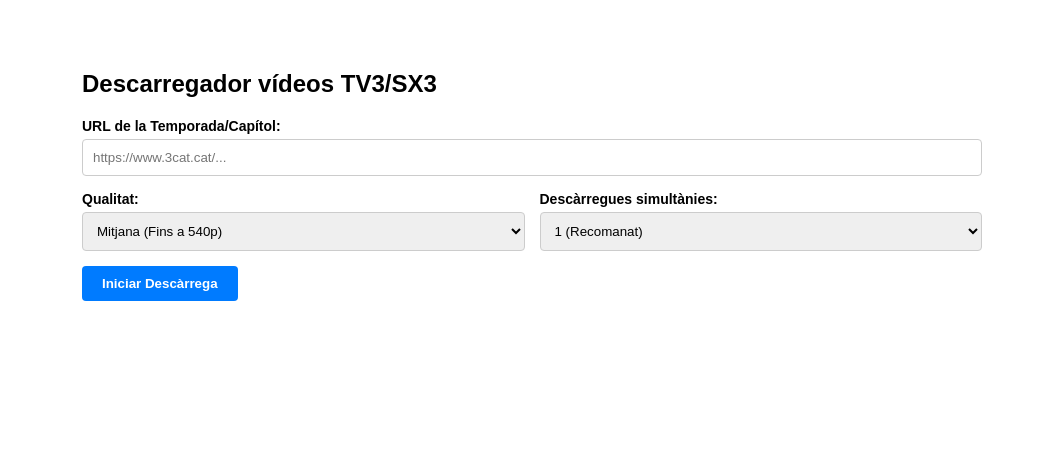
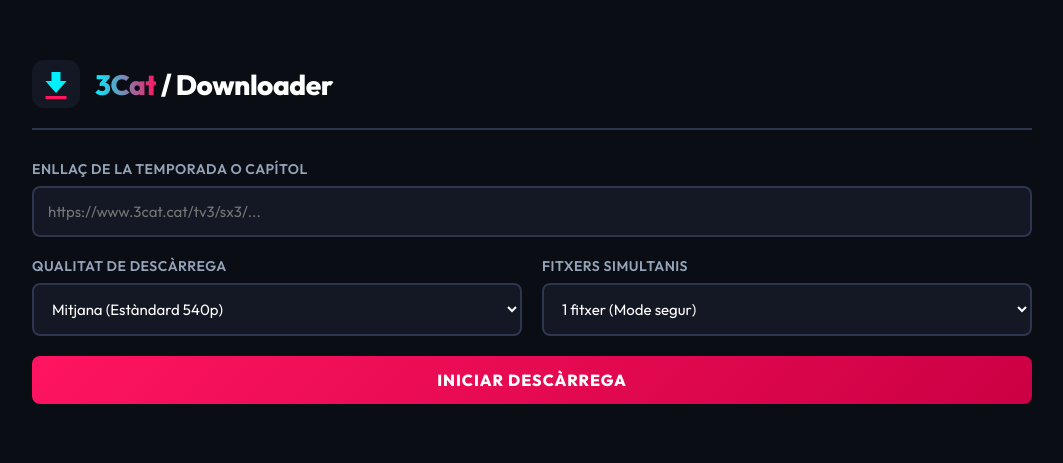
Before and after one commit to Abv1206/tv3-downloader, a Flask app: page / in a window 1280 px wide. Shown: the top 463 px of the page, without its empty margins (108-1171 px from the left). Run offline with Flask 3, Linux system fonts and the light colour scheme; data that the repository does not hold is empty; parts of the project's set-up code (start-up, migrations or seed data) failed here and were passed over; some libraries are stand-ins or nearby versions.

Commit message:
fix: Revamp UI and improve styling for download form and task management

```diff
--- a/templates/index.html
+++ b/templates/index.html
@@ -2,68 +2,155 @@
 <html lang="ca">
 <head>
     <meta charset="UTF-8">
-    <title>Descarregador TV3/SX3</title>
+    <title>3Cat | Descàrregues</title>
+    <!-- Importamos la fuente corporativa geométrica -->
+    <link href="https://fonts.googleapis.com/css2?family=Outfit:wght@400;600;800&display=swap" rel="stylesheet">
     <style>
-        body { font-family: Arial, sans-serif; max-width: 900px; margin: 30px auto; padding: 20px; }
-        .form-row { display: flex; gap: 15px; margin-bottom: 15px; }
+        :root {
+            --bg-base: #0a0d14;
+            --bg-surface: #141824;
+            --bg-elevated: #1e2436;
+            --text-main: #ffffff;
+            --text-muted: #94a3b8;
+            --sx3-cyan: #00f0ff;
+            --sx3-pink: #ff1461;
+            --sx3-yellow: #ffdb00;
+            --success: #10b981;
+            --danger: #ef4444;
+            --border-subtle: #2e364f;
+        }
+
+        body {
+            font-family: 'Outfit', sans-serif;
+            background-color: var(--bg-base);
+            color: var(--text-main);
+            max-width: 1000px;
+            margin: 40px auto;
+            padding: 20px;
+        }
+
+        /* Cabecera y Logotipo */
+        .header-container {
+            display: flex;
+            align-items: center;
+            gap: 15px;
+            margin-bottom: 30px;
+            padding-bottom: 20px;
+            border-bottom: 2px solid var(--border-subtle);
+        }
+
+        .logo-svg { width: 48px; height: 48px; }
+        h2 { margin: 0; font-size: 28px; font-weight: 800; letter-spacing: -0.5px; }
+        .text-gradient {
+            background: linear-gradient(90deg, var(--sx3-cyan), var(--sx3-pink));
+            -webkit-background-clip: text;
+            -webkit-text-fill-color: transparent;
+        }
+
+        /* Formularios */
+        .form-row { display: flex; gap: 20px; margin-bottom: 20px; }
         .form-group { flex: 1; }
-        label { display: block; margin-bottom: 5px; font-weight: bold; font-size: 14px; }
-        input[type="text"], select { width: 100%; padding: 10px; box-sizing: border-box; border: 1px solid #ccc; border-radius: 4px; }
+        label { display: block; margin-bottom: 8px; font-weight: 600; font-size: 14px; color: var(--text-muted); text-transform: uppercase; letter-spacing: 0.5px;}
 
-        .btn-primary { padding: 10px 20px; background-color: #007bff; color: white; border: none; border-radius: 4px; cursor: pointer; font-weight: bold; }
-        .btn-primary:hover { background-color: #0056b3; }
+        input[type="text"], select {
+            width: 100%; padding: 14px; box-sizing: border-box;
+            background-color: var(--bg-surface); color: var(--text-main);
+            border: 2px solid var(--border-subtle); border-radius: 8px;
+            font-family: inherit; font-size: 15px; transition: all 0.3s ease;
+        }
 
-        .controls { margin-top: 15px; display: none; gap: 10px; }
-        .controls button { padding: 8px 15px; border: none; cursor: pointer; color: white; border-radius: 4px; font-weight: bold; }
-        .btn-pause { background-color: #ffc107; color: black !important; }
-        .btn-resume { background-color: #17a2b8; }
-        .btn-stop { background-color: #dc3545; }
+        input[type="text"]:focus, select:focus {
+            border-color: var(--sx3-cyan); outline: none;
+            box-shadow: 0 0 12px rgba(0, 240, 255, 0.2);
+        }
 
-        .board { display: grid; grid-template-columns: 1fr 1fr 1fr; gap: 20px; margin-top: 30px; }
-        .column { background: #f8f9fa; border-radius: 8px; padding: 15px; border: 1px solid #ddd; min-height: 200px; }
-        .column-header { font-weight: bold; text-align: center; margin-bottom: 15px; padding-bottom: 10px; border-bottom: 3px solid; }
+        /* Botones */
+        .btn-primary {
+            padding: 14px 28px; background: linear-gradient(135deg, var(--sx3-pink), #cc0044);
+            color: white; border: none; border-radius: 8px; cursor: pointer;
+            font-weight: 800; font-size: 16px; font-family: inherit;
+            transition: transform 0.2s, box-shadow 0.2s;
+            width: 100%; text-transform: uppercase; letter-spacing: 1px;
+        }
+        .btn-primary:hover {
+            transform: translateY(-2px);
+            box-shadow: 0 6px 20px rgba(255, 20, 97, 0.4);
+        }
 
-        .header-grey { border-color: #6c757d; color: #6c757d; }
-        .header-green { border-color: #28a745; color: #28a745; }
-        .header-red { border-color: #dc3545; color: #dc3545; }
+        .controls { margin-top: 25px; display: none; gap: 12px; }
+        .controls button {
+            padding: 12px 20px; border: none; cursor: pointer; color: white;
+            border-radius: 8px; font-weight: 800; font-family: inherit; text-transform: uppercase;
+            font-size: 14px; letter-spacing: 0.5px; transition: opacity 0.2s;
+        }
+        .controls button:hover { opacity: 0.9; }
+        .btn-pause { background-color: var(--sx3-yellow); color: #000 !important; }
+        .btn-resume { background-color: var(--sx3-cyan); color: #000 !important; }
+        .btn-stop { background-color: var(--border-subtle); color: white; }
 
-        .task-card { background: white; border-radius: 6px; padding: 10px; margin-bottom: 10px; box-shadow: 0 2px 4px rgba(0,0,0,0.05); border-left: 4px solid #ccc; }
-        .task-card.downloading { border-left-color: #007bff; }
-        .task-card.finished { border-left-color: #28a745; }
-        .task-card.failed { border-left-color: #dc3545; }
+        /* Cuadrícula de columnas */
+        .board { display: grid; grid-template-columns: 1fr 1fr 1fr; gap: 20px; margin-top: 40px; }
+        .column { background: var(--bg-surface); border-radius: 12px; padding: 15px; min-height: 300px; border: 1px solid var(--border-subtle); }
+        .column-header { font-weight: 800; text-align: center; margin-bottom: 20px; padding-bottom: 12px; font-size: 15px; text-transform: uppercase; letter-spacing: 1px; border-bottom: 2px solid; }
 
-        .task-title { font-size: 13px; font-weight: bold; margin-bottom: 8px; word-break: break-all; }
-        .task-meta { font-size: 11px; color: #666; display: flex; justify-content: space-between; }
+        .header-grey { border-color: var(--sx3-cyan); color: var(--text-main); }
+        .header-green { border-color: var(--success); color: var(--success); }
+        .header-red { border-color: var(--danger); color: var(--danger); }
 
-        .progress-bar-bg { background-color: #e9ecef; width: 100%; height: 8px; border-radius: 4px; overflow: hidden; margin-top: 5px; margin-bottom: 5px; }
-        .progress-bar { background-color: #007bff; width: 0%; height: 100%; transition: width 0.3s ease; }
+        /* Tarjetas de descargas */
+        .task-card {
+            background: var(--bg-elevated); border-radius: 8px; padding: 14px; margin-bottom: 12px;
+            border-left: 4px solid var(--border-subtle); position: relative; overflow: hidden;
+            box-shadow: 0 4px 6px rgba(0,0,0,0.1);
+        }
+        .task-card.downloading { border-left-color: var(--sx3-cyan); }
+        .task-card.finished { border-left-color: var(--success); }
+        .task-card.failed { border-left-color: var(--danger); }
+
+        .task-title { font-size: 14px; font-weight: 600; margin-bottom: 10px; line-height: 1.4; word-break: break-all; }
+        .task-meta { font-size: 12px; color: var(--text-muted); display: flex; justify-content: space-between; font-weight: 600;}
+
+        .progress-bar-bg { background-color: rgba(255,255,255,0.1); width: 100%; height: 6px; border-radius: 3px; overflow: hidden; margin-top: 10px; margin-bottom: 8px; }
+        .progress-bar { background: linear-gradient(90deg, var(--sx3-cyan), #00b3ff); width: 0%; height: 100%; transition: width 0.3s ease; }
+
+        /* Tarjeta de estado Loading */
+        #loading-card { border-left-color: var(--sx3-yellow); background-color: rgba(255, 219, 0, 0.05); }
     </style>
-    <!-- Importación clásica y segura de AutoAnimate -->
     <script src="https://cdn.jsdelivr.net/npm/@formkit/auto-animate@1/index.min.js"></script>
 </head>
 <body>
-    <h2>Descarregador vídeos TV3/SX3</h2>
+
+    <div class="header-container">
+        <!-- Logotipo vectorial personalizado basado en colores SX3 -->
+        <svg class="logo-svg" viewBox="0 0 64 64" fill="none" xmlns="http://www.w3.org/2000/svg">
+            <rect width="64" height="64" rx="16" fill="#141824"/>
+            <path d="M32 44L18 28H26V16H38V28H46L32 44Z" fill="#00f0ff"/>
+            <path d="M18 48H46V52H18V48Z" fill="#ff1461"/>
+        </svg>
+        <h2><span class="text-gradient">3Cat</span> / Downloader</h2>
+    </div>
+
     <form id="downloadForm">
-        <div class="form-group" style="margin-bottom: 15px;">
-            <label for="url">URL de la Temporada/Capítol:</label>
-            <input type="text" id="url" name="url" required placeholder="https://www.3cat.cat/...">
+        <div class="form-group" style="margin-bottom: 20px;">
+            <label for="url">Enllaç de la Temporada o Capítol</label>
+            <input type="text" id="url" name="url" required placeholder="https://www.3cat.cat/tv3/sx3/...">
         </div>
 
         <div class="form-row">
             <div class="form-group">
-                <label for="quality">Qualitat:</label>
+                <label for="quality">Qualitat de descàrrega</label>
                 <select id="quality" name="quality">
-                    <option value="media" selected>Mitjana (Fins a 540p)</option>
+                    <option value="media" selected>Mitjana (Estàndard 540p)</option>
                     <option value="alta">Alta (Màxima disponible)</option>
                 </select>
             </div>
             <div class="form-group">
-                <label for="concurrent">Descàrregues simultànies:</label>
+                <label for="concurrent">Fitxers simultanis</label>
                 <select id="concurrent" name="concurrent">
-                    <option value="1">1 (Recomanat)</option>
-                    <option value="2">2 arxius</option>
-                    <option value="3">3 arxius</option>
-                    <option value="5">5 arxius</option>
+                    <option value="1">1 fitxer (Mode segur)</option>
+                    <option value="2">2 fitxers</option>
+                    <option value="3">3 fitxers</option>
+                    <option value="5">5 fitxers (Alt rendiment)</option>
                 </select>
             </div>
         </div>
@@ -77,24 +164,23 @@
 
     <div class="board" id="board" style="display: none;">
         <div class="column">
-            <div class="column-header header-grey">En curs / Pendents</div>
+            <div class="column-header header-grey">En curs / A la cua</div>
             <div id="col-pending"></div>
         </div>
         <div class="column">
-            <div class="column-header header-green">Descarregats</div>
+            <div class="column-header header-green">Completats</div>
             <div id="col-finished"></div>
         </div>
         <div class="column">
-            <div class="column-header header-red">Cancel·lats / Fallides</div>
+            <div class="column-header header-red">Errors / Cancel·lats</div>
             <div id="col-failed"></div>
         </div>
     </div>
 
-    <!-- Script estándar de nuevo -->
     <script>
         let pollInterval;
         let isPolling = false;
-        let wasExtracting = false; // Rastrea si venimos de un estado de búsqueda
+        let wasExtracting = false;
 
         window.addEventListener('DOMContentLoaded', () => {
             if (window.autoAnimate) {
@@ -161,7 +247,6 @@
             const submitBtn = document.querySelector('#downloadForm button');
             const controls = document.getElementById('controls');
 
-            // Lógica de alerta por timeout o URL vacía
             if (data.is_extracting) {
                 wasExtracting = true;
             } else if (wasExtracting && data.tasks.length === 0) {
@@ -169,7 +254,6 @@
                 alert("No s'han trobat vídeos a la URL proporcionada o el temps d'espera ha finalitzat.");
             }
 
-            // 1. Mostrar/Ocultar el tablero considerando la extracción activa
             if (data.tasks.length === 0 && !data.is_extracting) {
                 document.getElementById('board').style.display = 'none';
                 controls.style.display = 'none';
@@ -192,7 +276,6 @@
                 submitBtn.textContent = 'Iniciar Descàrrega';
             }
 
-            // 3. Botones de control
             const btnPause = document.getElementById('btn-pause');
             const btnStop = document.getElementById('btn-stop');
 
@@ -218,17 +301,15 @@
                 }
             }
 
-            // INYECCIÓN DE TARJETA DE CARGA VISUAL
             if (data.is_extracting) {
                 let loadingEl = document.getElementById('loading-card');
                 if (!loadingEl) {
                     loadingEl = document.createElement('div');
                     loadingEl.id = 'loading-card';
                     loadingEl.className = 'task-card';
-                    loadingEl.style.borderLeftColor = '#ffc107'; // Amarillo para alertar del proceso
                     loadingEl.innerHTML = `
-                        <div class="task-title">Obtenint vídeos...</div>
-                        <div class="task-meta">Explorant la web, si us plau espera.</div>
+                        <div class="task-title" style="color: var(--sx3-yellow);">Obtenint vídeos...</div>
+                        <div class="task-meta">Explorant la web internament. Això pot trigar uns segons.</div>
                     `;
                     colPending.prepend(loadingEl);
                 }
@@ -237,7 +318,6 @@
                 if (loadingEl) loadingEl.remove();
             }
 
-            // 4. Renderizado inyectado de tarjetas
             data.tasks.forEach(task => {
                 let el = document.getElementById(task.id);
 
@@ -262,7 +342,7 @@
                         el.dataset.status = 'downloading';
                         bodyEl.innerHTML = `
                             <div class="progress-bar-bg"><div class="progress-bar" id="bar-${task.id}" style="width: 0%"></div></div>
-                            <div class="task-meta"><span id="pct-${task.id}">0%</span><span id="spd-${task.id}">0 B/s</span></div>
+                            <div class="task-meta"><span id="pct-${task.id}">0%</span><span id="spd-${task.id}" style="color: var(--sx3-cyan);">0 B/s</span></div>
                         `;
                     }
 
@@ -284,7 +364,7 @@
                     if (el.dataset.status !== 'finished') {
                         el.className = 'task-card finished';
                         el.dataset.status = 'finished';
-                        bodyEl.innerHTML = `<div class="task-meta">Completat</div>`;
+                        bodyEl.innerHTML = `<div class="task-meta" style="color: var(--success);">Completat</div>`;
                         if (el.parentElement !== colFinished) colFinished.insertBefore(el, colFinished.firstChild);
                     }
                 }
@@ -292,7 +372,7 @@
                     if (el.dataset.status !== 'failed') {
                         el.className = 'task-card failed';
                         el.dataset.status = 'failed';
-                        bodyEl.innerHTML = `<div class="task-meta">Cancel·lat / Error</div>`;
+                        bodyEl.innerHTML = `<div class="task-meta" style="color: var(--danger);">Cancel·lat / Error</div>`;
                         if (el.parentElement !== colFailed) colFailed.insertBefore(el, colFailed.firstChild);
                     }
                 }
@@ -300,7 +380,7 @@
         }
 
         window.sendAction = async function(action) {
-            wasExtracting = false; // Reseteamos la alerta para que no salte al cancelar
+            wasExtracting = false;
             await fetch('/action', {
                 method: 'POST',
                 headers: { 'Content-Type': 'application/json' },
```
